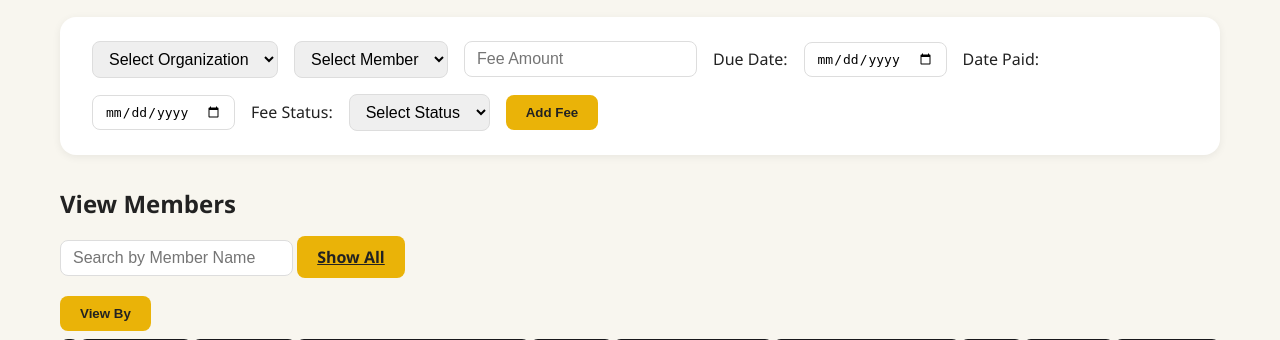
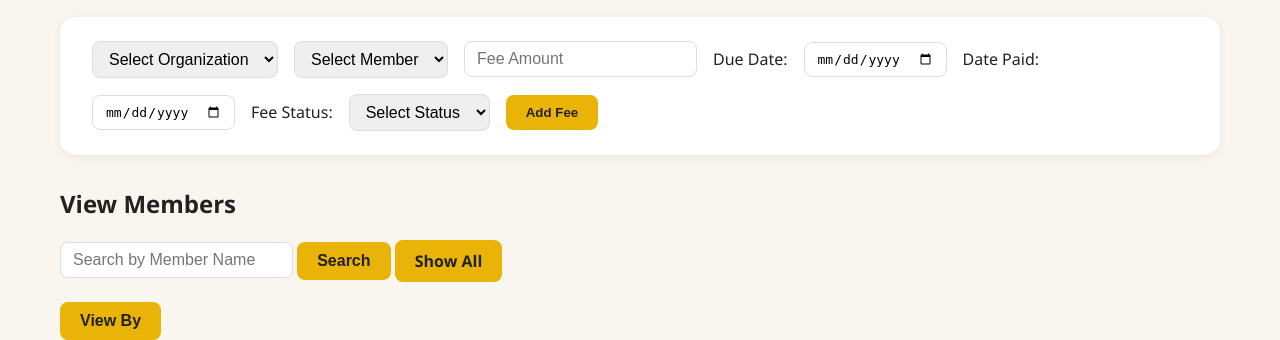
Before and after one commit to chescasxtn/127PROJECT_OrangeRectangle, a Flask app: page /search in a window 1280 px wide. Shown: the part 458-798 px from the top of the page. Run offline with Flask 3, Linux system fonts and the light colour scheme; data comes from the database, SQL or seed files in the repository; data that the repository does not hold is empty.

Commit message:
fix/search-user-by-name

```diff
--- a/app.py
+++ b/app.py
@@ -7,7 +7,7 @@ app = Flask(__name__)
 # MariaDB connection settings (update these with your actual credentials)
 DB_CONFIG = {
     'user': 'root',        # <-- change this
-    'password': 'Assnee23!',    # <-- change this
+    'password': '1029pqwo',    # <-- change this
     'host': 'localhost',
     'database': '127project'     # <-- change this
 }
@@ -178,14 +178,16 @@ def search():
     # Search by first name or last name using LIKE for partial matches
     cur.execute("""
         SELECT m.membership_id, s.student_id, CONCAT(s.first_name, ' ', s.last_name) AS student_name,
-               s.gender, s.degree_program, s.batch, s.committee,
-               o.org_id, o.org_name, r.role_id, r.role_name, m.status, m.semester, m.academic_year
+            s.gender, s.degree_program, s.batch, s.committee,
+            o.org_id, o.org_name, r.role_id, r.role_name, m.status, m.semester, m.academic_year
         FROM memberships m
         JOIN students s ON m.student_id = s.student_id
         JOIN organizations o ON m.org_id = o.org_id
         JOIN org_roles r ON m.role_id = r.role_id
-        WHERE s.first_name LIKE %s OR s.last_name LIKE %s
-    """, (f"%{member_name}%", f"%{member_name}%"))
+        WHERE CONCAT(s.first_name, ' ', s.last_name) LIKE %s
+        OR s.first_name LIKE %s
+        OR s.last_name LIKE %s
+    """, (f"%{member_name}%", f"%{member_name}%", f"%{member_name}%"))
     memberships = cur.fetchall()
     cur.execute("SELECT student_id, CONCAT(first_name, ' ', last_name) AS full_name FROM students")
     students = cur.fetchall()
@@ -194,7 +196,14 @@ def search():
     cur.execute("SELECT role_id, role_name FROM org_roles")
     roles = cur.fetchall()
     conn.close()
-    return render_template('index.html', memberships=memberships, students=students, orgs=orgs, roles=roles)
+    return render_template(
+        'index.html',
+        memberships=memberships,
+        students=students,
+        orgs=orgs,
+        roles=roles,
+        searched=member_name
+    )
 
 @app.route('/view_exec_committee')
 def view_exec_committee():
--- a/schema.sql
+++ b/schema.sql
@@ -37,13 +37,16 @@ INSERT INTO org_roles (role_name) VALUES ('Secretary');
 INSERT INTO org_roles (role_name) VALUES ('Treasurer');
 INSERT INTO org_roles (role_name) VALUES ('Member');
 
-CREATE TABLE fees (
+CREATE TABLE IF NOT EXISTS fees (
     fee_id INT AUTO_INCREMENT PRIMARY KEY,
     org_id INT,
     student_id INT,
     membership_id INT,
     amount DECIMAL(10,2),
     date DATETIME DEFAULT CURRENT_TIMESTAMP,
+    fee_status VARCHAR(20),
+    due_date DATE,
+    date_paid DATE,
     CONSTRAINT fk_org FOREIGN KEY (org_id) REFERENCES organizations(org_id),
     CONSTRAINT fk_student FOREIGN KEY (student_id) REFERENCES students(student_id),
     CONSTRAINT fk_membership FOREIGN KEY (membership_id) REFERENCES memberships(membership_id)
--- a/static/style.css
+++ b/static/style.css
@@ -197,3 +197,21 @@ body {
 .viewby-list button:hover {
     background: #e0e7ef;
 }
+
+a.btn, button.btn {
+    display: inline-block;
+    background: #eab308;
+    color: #222;
+    border: none;
+    border-radius: 8px;
+    padding: 10px 20px;
+    font-weight: bold;
+    cursor: pointer;
+    text-decoration: none;
+    transition: background 0.2s;
+    font-size: 1em;
+    text-align: center;
+    line-height: normal;
+    box-sizing: border-box;
+    vertical-align: middle;
+}
--- a/templates/index.html
+++ b/templates/index.html
@@ -117,8 +117,10 @@
         <h2>View Members</h2>
         <form class="search-member-form" action="{{ url_for('search') }}" method="get" style="margin-bottom:20px;">
             <input type="text" name="member_name" placeholder="Search by Member Name" required>
+            <button class="btn" type="submit">Search</button>
             <a class="btn" href="{{ url_for('index') }}">Show All</a>
         </form>
+
         <button class="btn" id="viewByBtn" type="button">View By</button>
 
         <!--
```
